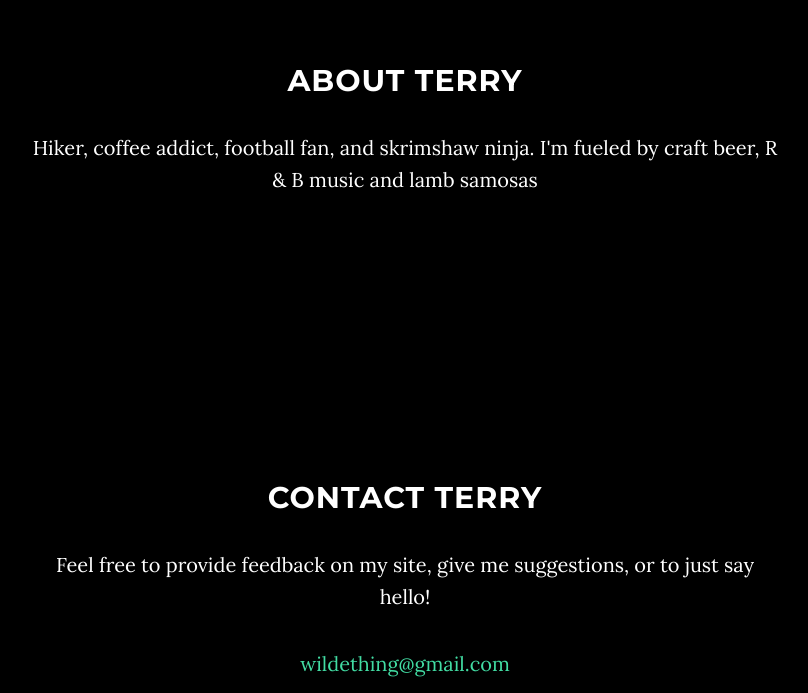
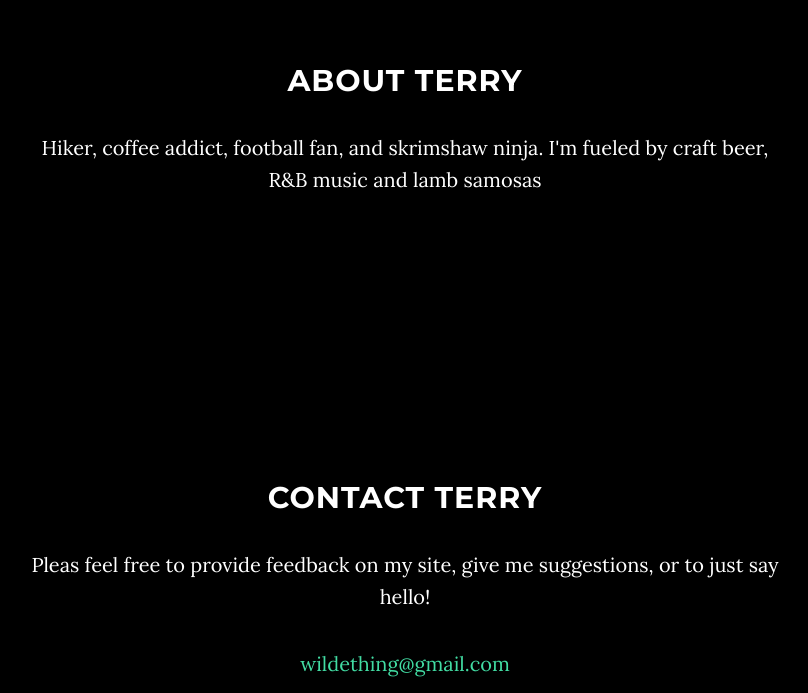
Before and after one commit to terrams/terrams.github.io, a website: page index.html in a window 1280 px wide. Shown: the part 986-1679 px from the top of the page, without its empty margins (235-1043 px from the left). Drawn offline with nearby package versions, Linux system fonts and the light colour scheme; some packages are replaced by stand-ins of ours.

Commit message:
home page changes

```diff
--- a/index.html
+++ b/index.html
@@ -91,7 +91,7 @@
         <div class="row">
             <div class="col-lg-8 col-lg-offset-2">
                 <h2>About Terry</h2>
-                <p>Hiker, coffee addict, football fan, and skrimshaw ninja. I'm fueled by craft beer, R & B music and lamb samosas</p>
+                <p>Hiker, coffee addict, football fan, and skrimshaw ninja. I'm fueled by craft beer, R&B music and lamb samosas</p>
             </div>
         </div>
     </section>
@@ -114,7 +114,7 @@
         <div class="row">
             <div class="col-lg-8 col-lg-offset-2">
                 <h2>Contact Terry</h2>
-                <p>Feel free to provide feedback on my site, give me suggestions, or to just say hello!</p>
+                <p>Pleas feel free to provide feedback on my site, give me suggestions, or to just say hello!</p>
                 <p><a href="mailto:wildething@gmail.com">wildething@gmail.com</a>
                 </p>
                 <ul class="list-inline banner-social-buttons">
```
